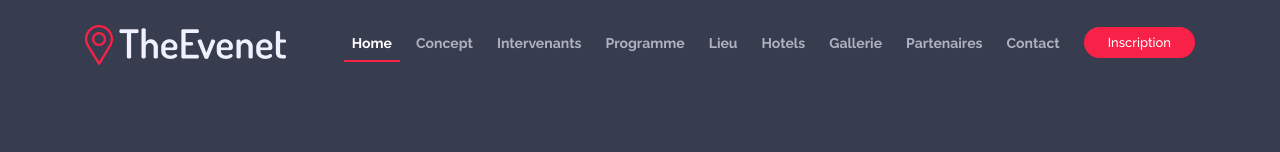
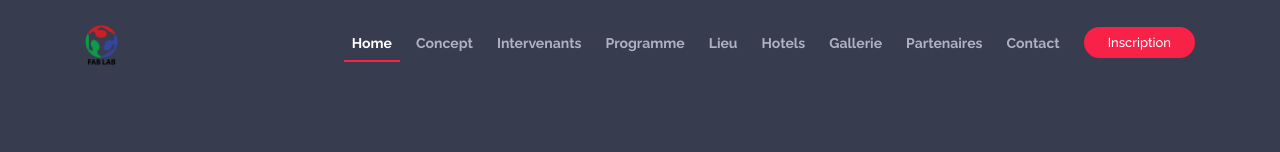
Before and after one commit to elbahjacharafeddine/TheEvent, a plain HTML site: page index.html in a window 1280 px wide. Shown: the top 152 px of the page. Drawn offline with nearby package versions, Linux system fonts and the light colour scheme.

Commit message:
Update index.html

```diff
--- a/index.html
+++ b/index.html
@@ -46,7 +46,7 @@
       <div id="logo" class="pull-left">
         <!-- Uncomment below if you prefer to use a text logo -->
         <!-- <h1><a href="#main">C<span>o</span>nf</a></h1>-->
-        <a href="#intro" class="scrollto"><img src="img/logo.png" alt="" title=""></a>
+        <a href="#intro" class="scrollto"><img src="img/logoo.png" alt="" title=""></a>
       </div>
 
       <nav id="nav-menu-container">
```
